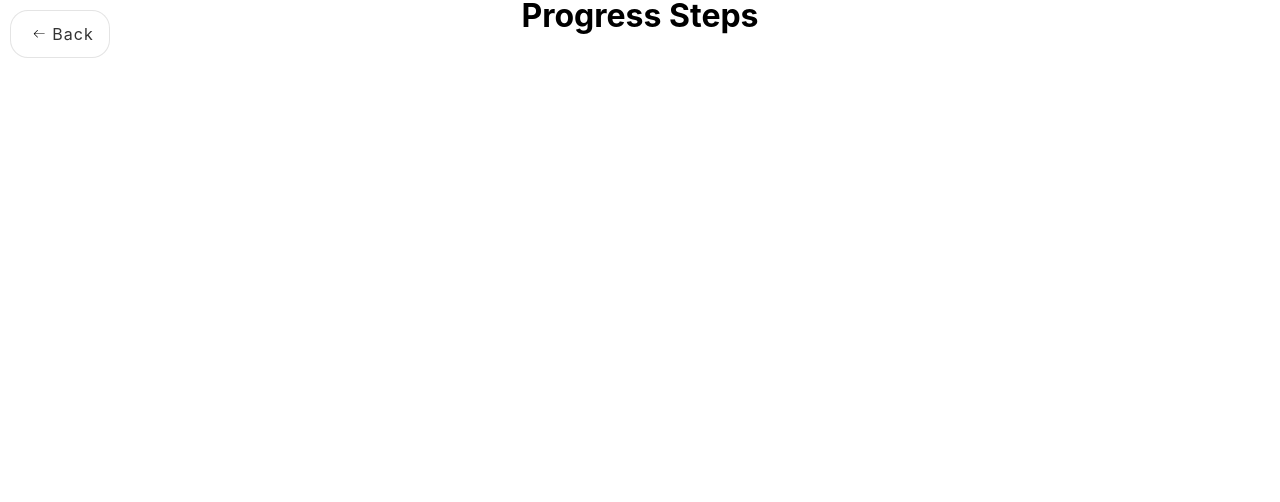
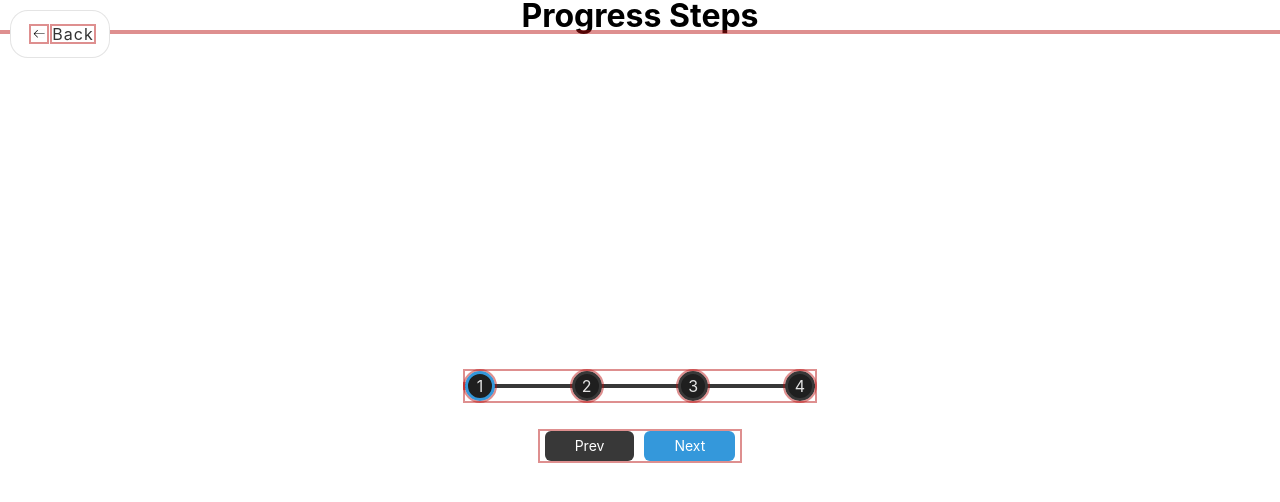
Before and after one commit to jorgehenrrique/50projects-react, a React (Vite) app: page /50projects-react/pages/02progress-steps in a window 1280 px wide. Shown: the top 502 px of the page. Built offline with nearby package versions, Linux system fonts and the light colour scheme.

Commit message:
finalizado css do pro02

```diff
--- a/src/components/backhome/BackHome.jsx
+++ b/src/components/backhome/BackHome.jsx
@@ -5,7 +5,7 @@ import './BackHome.css';
 export default function BackHome() {
   const navigate = useNavigate();
   const { pathname } = useLocation();
-  const [button, setButton] = useState(null);
+  const [button, setButton] = useState(false);
 
   useEffect(() => {
     (pathname === '/50projects-react') ?
--- a/src/pages/02progress-steps/ProgressSteps.css
+++ b/src/pages/02progress-steps/ProgressSteps.css
@@ -0,0 +1,76 @@
+.container-02 {
+  display: flex;
+  flex-direction: column;
+  align-items: center;
+  justify-content: center;
+  height: calc(100vh - 32px);
+  overflow: hidden;
+}
+.progress-container {
+  display: flex;
+  justify-content: space-between;
+  position: relative;
+  margin-bottom: 3rem;
+  max-width: 100%;
+  width: 35rem;
+}
+.progress-container::before {
+  content: "";
+  background-color: #383838;
+  position: absolute;
+  top: 50%;
+  left: 0;
+  transform: translateY(-50%);
+  height: 0.4rem;
+  width: 100%;
+  z-index: -1;
+}
+.progress {
+  background-color: #3498db;
+  position: absolute;
+  top: 50%;
+  left: 0;
+  transform: translateY(-50%);
+  height: 0.4rem;
+  width: 0%;
+  z-index: -1;
+  transition: 0.4s ease;
+}
+
+.circle {
+  background-color: #1f1f1f;
+  color: #e2e2e2;
+  border-radius: 50%;
+  height: 3rem;
+  width: 3rem;
+  display: flex;
+  align-items: center;
+  justify-content: center;
+  border: 0.3rem solid #383838;
+  transition: 0.4s ease;
+}
+
+.circle.active {
+  border-color: #3498db;
+}
+
+.btn {
+  background-color: #3498db;
+  color: #fff;
+  border: 0;
+  border-radius: 0.6rem;
+  cursor: pointer;
+  padding: 0.8rem 3rem;
+  margin: 0 0.5rem;
+  font-size: 1.4rem;
+}
+.btn:active {
+  transform: scale(0.96);
+}
+.btn:focus {
+  outline: 0;
+}
+.btn:disabled {
+  background-color: #383838;
+  cursor: not-allowed;
+}
--- a/src/pages/02progress-steps/ProgressSteps.jsx
+++ b/src/pages/02progress-steps/ProgressSteps.jsx
@@ -2,6 +2,22 @@ import './ProgressSteps.css';
 
 export default function ProgressSteps() {
   return (
-    <h1>Progress Steps</h1>
+    <>
+      <h1>Progress Steps</h1>
+      <div className="container-02">
+        <div className="progress-container">
+          <div className="progress" id="progress"></div>
+          <div className="circle active">1</div>
+          <div className="circle">2</div>
+          <div className="circle">3</div>
+          <div className="circle">4</div>
+        </div>
+
+        <div className="btn-container">
+          <button className="btn" id="prev" disabled>Prev</button>
+          <button className="btn" id="next">Next</button>
+        </div>
+      </div>
+    </>
   );
 }
--- a/src/styles/App.css
+++ b/src/styles/App.css
@@ -4,7 +4,7 @@ body {
   /* border: 4px solid rgb(0, 255, 132); */
 }
 * {
-  /* outline: 2px solid rgba(184, 13, 13, 0.462); */
+  outline: 2px solid rgba(184, 13, 13, 0.462);
 }
 #root {
   max-width: 1280px;
```
